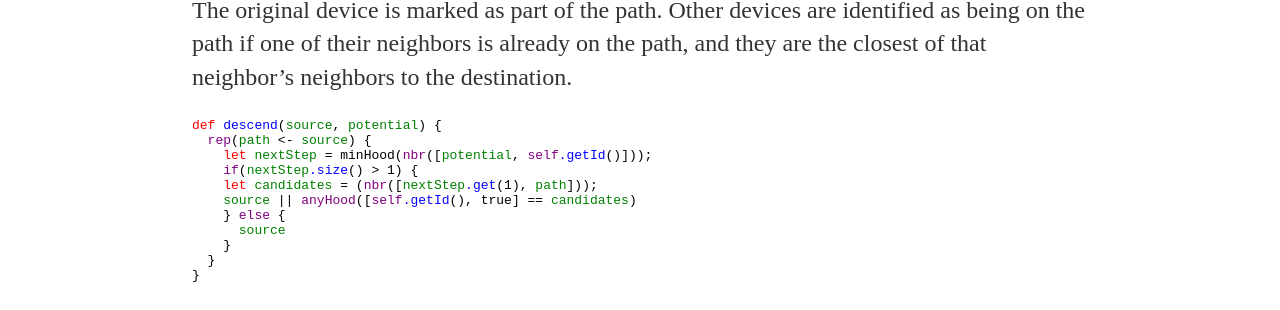
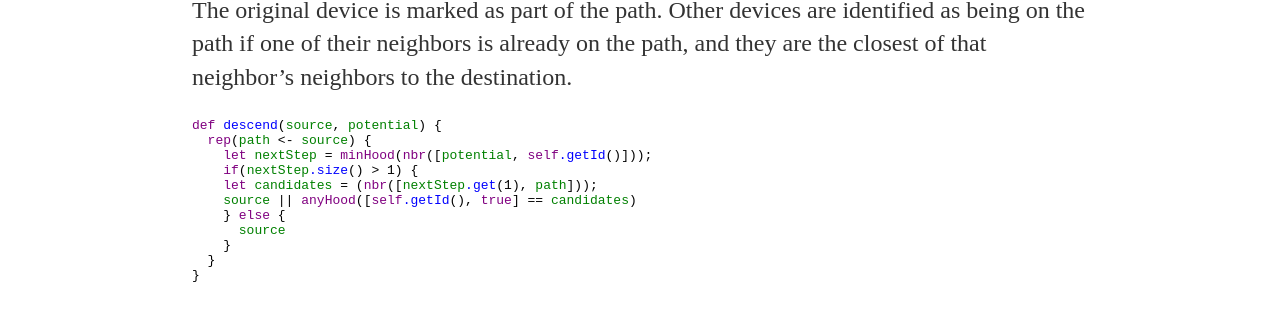
Before and after one commit to tasseomancy/tasseomancy.github.io, a Jekyll site: the page built from _posts/2018-02-07-peer-to-peer-route-planning.md, in a window 1280 px wide and 900 px high, scrolled down 811 px. Shown: the part 112-422 px from the top of the window. Built offline with Jekyll 4.4.1, drawn with Linux system fonts in a browser that asks for light colours.

Commit message:
Update 2018-02-07-peer-to-peer-route-planning.md

```diff
--- a/_posts/2018-02-07-peer-to-peer-route-planning.md
+++ b/_posts/2018-02-07-peer-to-peer-route-planning.md
@@ -22,12 +22,12 @@ The function distanceTo computes the minimum distance from any device to the nea
 The function descend follows the gradient of a potential field down from a source. Given an original device (self) and a potential potential field, this function builds a path of intermediate devices connecting the original device with the source of the potential field. The original device is marked as part of the path. Other devices are identified as being on the path if one of their neighbors is already on the path, and they are the closest of that neighbor's neighbors to the destination.
 
 <pre>
-<code style="color:red">def</code><code style="color:blue"> descend</code><code>(</code><code style="color:green">source</code><code>, </code><code style="color:green">potential</code><code>) {</code>
+<code style="color:purple">def</code><code style="color:blue"> descend</code><code>(</code><code style="color:green">source</code><code>, </code><code style="color:green">potential</code><code>) {</code>
 <code style="color:purple">  rep</code><code>(</code><code style="color:green">path</code><code> <- </code><code style="color:green">source</code><code>) {</code>
-<code style="color:red">    let</code><code style="color:green"> nextStep</code><code> = minHood(</code><code style="color:purple">nbr</code><code>([</code><code style="color:green">potential</code><code>, </code><code style="color:purple">self</code><code style="color:blue">.getId</code><code>()]));</code>
+<code style="color:purple">    let</code><code style="color:green"> nextStep</code><code> = </code><code style="color:purple">minHood</code><code>(</code><code style="color:purple">nbr</code><code>([</code><code style="color:green">potential</code><code>, </code><code style="color:purple">self</code><code style="color:blue">.getId</code><code>()]));</code>
 <code style="color:purple">    if</code><code>(</code><code style="color:green">nextStep</code><code style="color:blue">.size</code><code>() > 1) {</code>
-<code style="color:red">    let</code><code style="color:green"> candidates</code><code> = (</code><code style="color:purple">nbr</code><code>([</code><code style="color:green">nextStep</code><code style="color:blue">.get</code><code>(1), </code><code style="color:green">path</code><code>]));</code>
-<code style="color:green">    source</code><code> || </code><code style="color:purple">anyHood</code><code>([</code><code style="color:purple">self</code><code style="color:blue">.getId</code><code>(), true] == </code><code style="color:green">candidates</code><code>)</code>
+<code style="color:purple">    let</code><code style="color:green"> candidates</code><code> = (</code><code style="color:purple">nbr</code><code>([</code><code style="color:green">nextStep</code><code style="color:blue">.get</code><code>(1), </code><code style="color:green">path</code><code>]));</code>
+<code style="color:green">    source</code><code> || </code><code style="color:purple">anyHood</code><code>([</code><code style="color:purple">self</code><code style="color:blue">.getId</code><code>(), </code><code style="color:purple">true</code><code>] == </code><code style="color:green">candidates</code><code>)</code>
 <code>    } </code><code style="color:purple">else</code><code> {</code>
 <code style="color:green">      source</code>
 <code>    }
```
